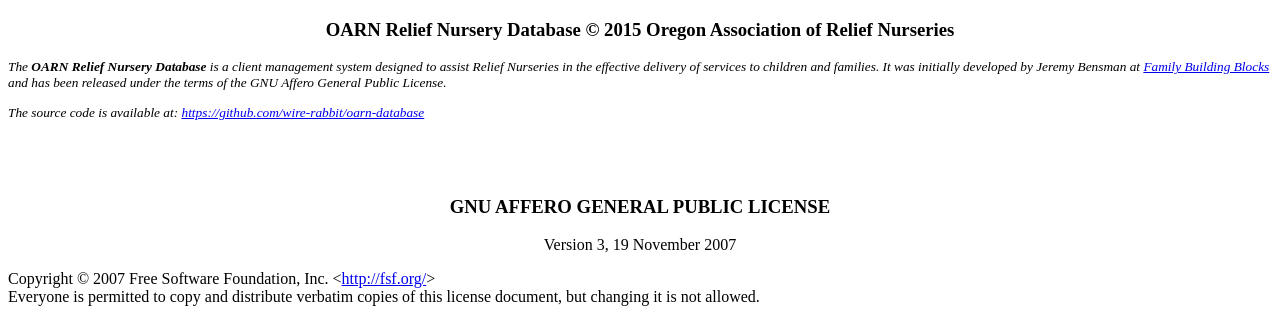
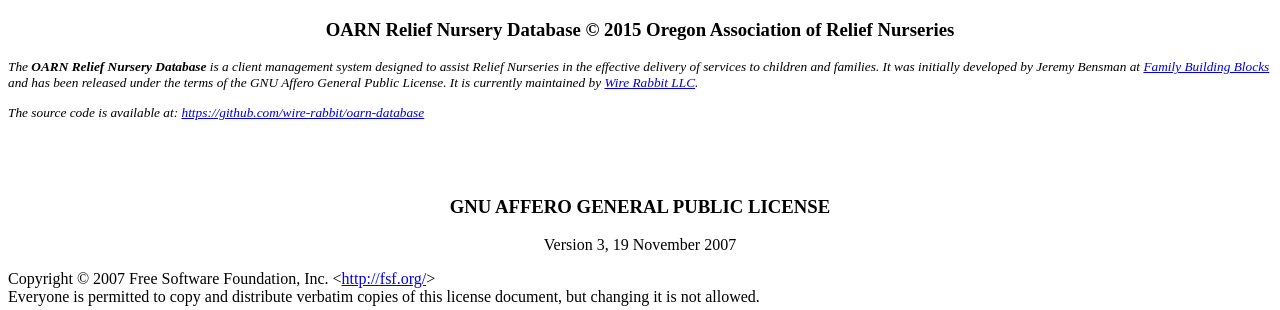
Before and after one commit to wire-rabbit/oarn-database, a Django app: page /license/ in a window 1280 px wide. Shown: the top 310 px of the page. Run offline with Django 3.2, Linux system fonts and the light colour scheme.

Commit message:
Updated license template with new Github link and maintainer text

```diff
--- a/oarn/templates/license.html
+++ b/oarn/templates/license.html
@@ -13,7 +13,7 @@
 
 <p>The <strong>OARN Relief Nursery Database</strong> is a client management system designed to assist
     Relief Nurseries in the effective delivery of services to children and families. It was initially developed by Jeremy Bensman
-    at <a href="http://familybuildingblocks.org">Family Building Blocks</a> and has been released under the terms of the GNU Affero General Public License.</p>
+    at <a href="http://familybuildingblocks.org">Family Building Blocks</a> and has been released under the terms of the GNU Affero General Public License. It is currently maintained by <a href="http://wirerabbit.com">Wire Rabbit LLC</a>.</p>
 
 <p>The source code is available at: <a href="https://github.com/wire-rabbit/oarn-database">https://github.com/wire-rabbit/oarn-database</a></p>
 </div>
```
